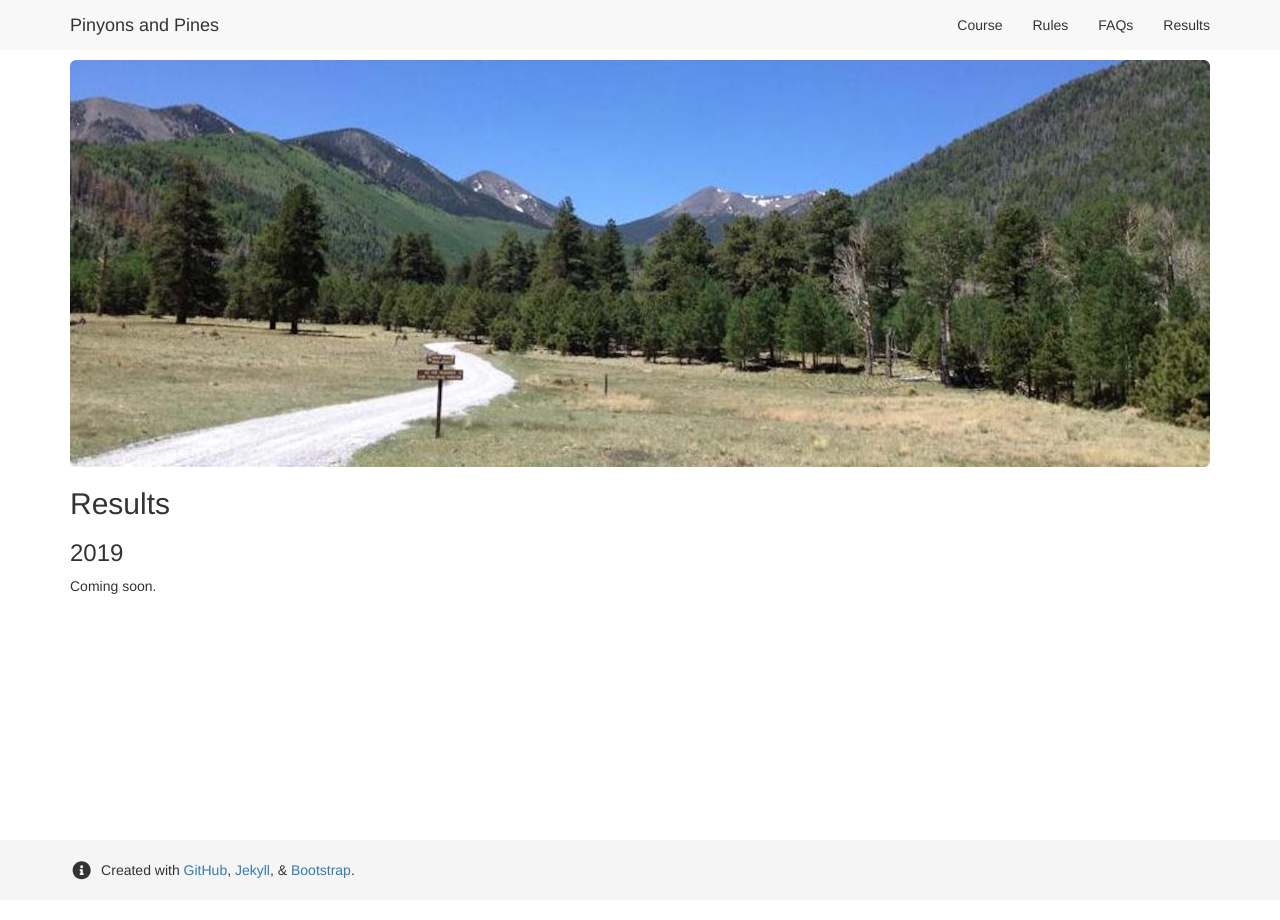
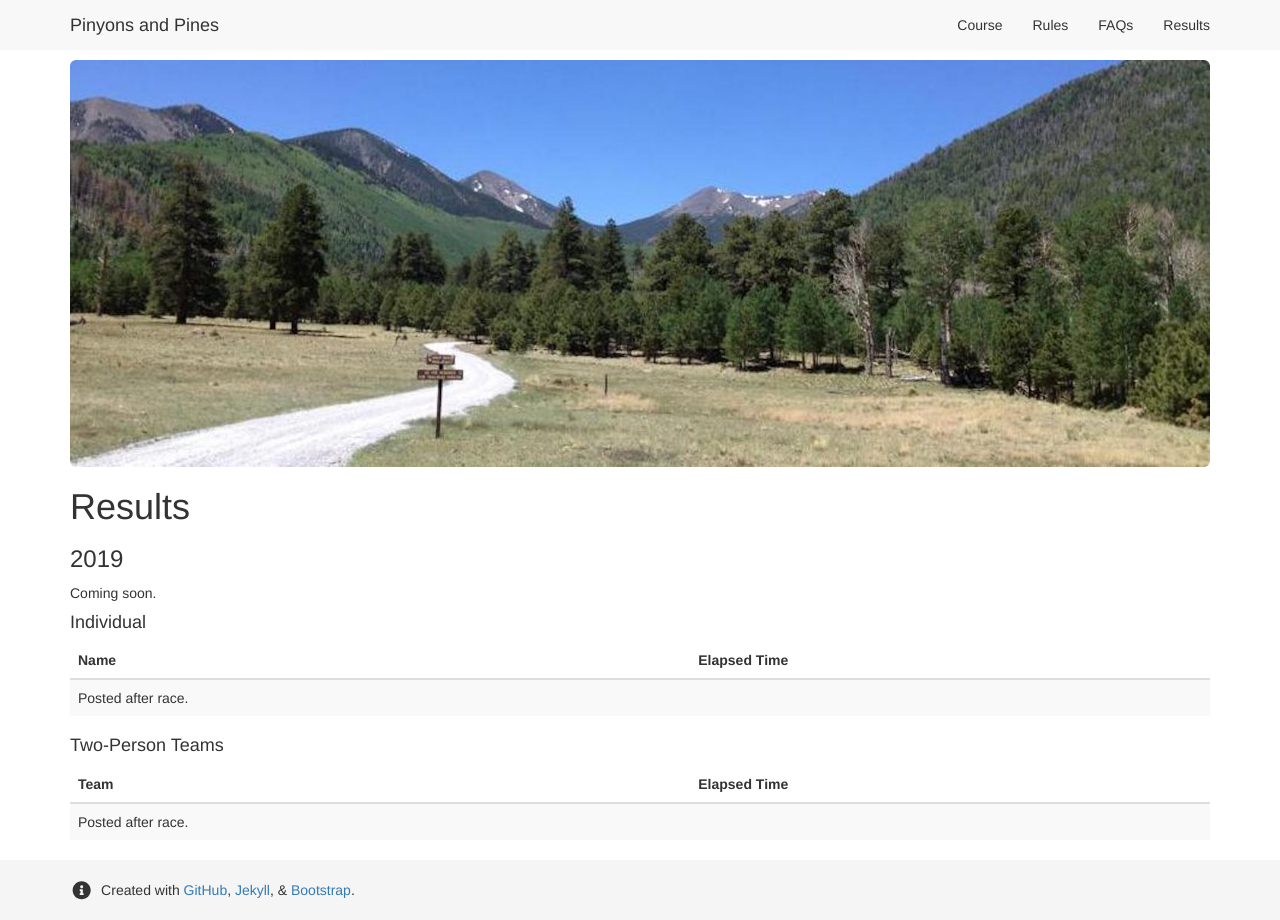
Before and after one commit to dcernst/PinyonsPines, a Jekyll site: the page built from results.md, in a window 1280 px wide. Built offline with Jekyll 4.4.1, drawn with Linux system fonts in a browser that asks for light colours; nearby versions of some CDN libraries.

Commit message:
A few updates

```diff
--- a/results.md
+++ b/results.md
@@ -6,8 +6,46 @@ layout: default
 
 <img src="{{ site.baseurl }}/images/LockettMeadow.jpg" class="img-responsive img-rounded" img style="margin-bottom: 10px" />
 
-## Results ##
+# Results
 
-### 2019 ###
+### 2019
 
 Coming soon.
+
+#### Individual
+
+<center>
+<table class="table table-striped">
+	<thead>
+	<tr>
+		<th>Name</th>
+		<th>Elapsed Time</th>
+	</tr>
+	</thead>
+	<tbody>
+	<tr>
+		<td>Posted after race.</td>
+		<td></td>
+	</tr>
+	</tbody>
+</table>
+</center>
+
+#### Two-Person Teams
+
+<center>
+<table class="table table-striped">
+	<thead>
+	<tr>
+		<th>Team</th>
+		<th>Elapsed Time</th>
+	</tr>
+	</thead>
+	<tbody>
+	<tr>
+		<td>Posted after race.</td>
+		<td></td>
+	</tr>
+	</tbody>
+</table>
+</center>
```
Also changed, not shown: course.md (+3 -3 lines), faqs.md (+1 -1 lines), index.md (+3 -4 lines), rules.md (+3 -1 lines).
